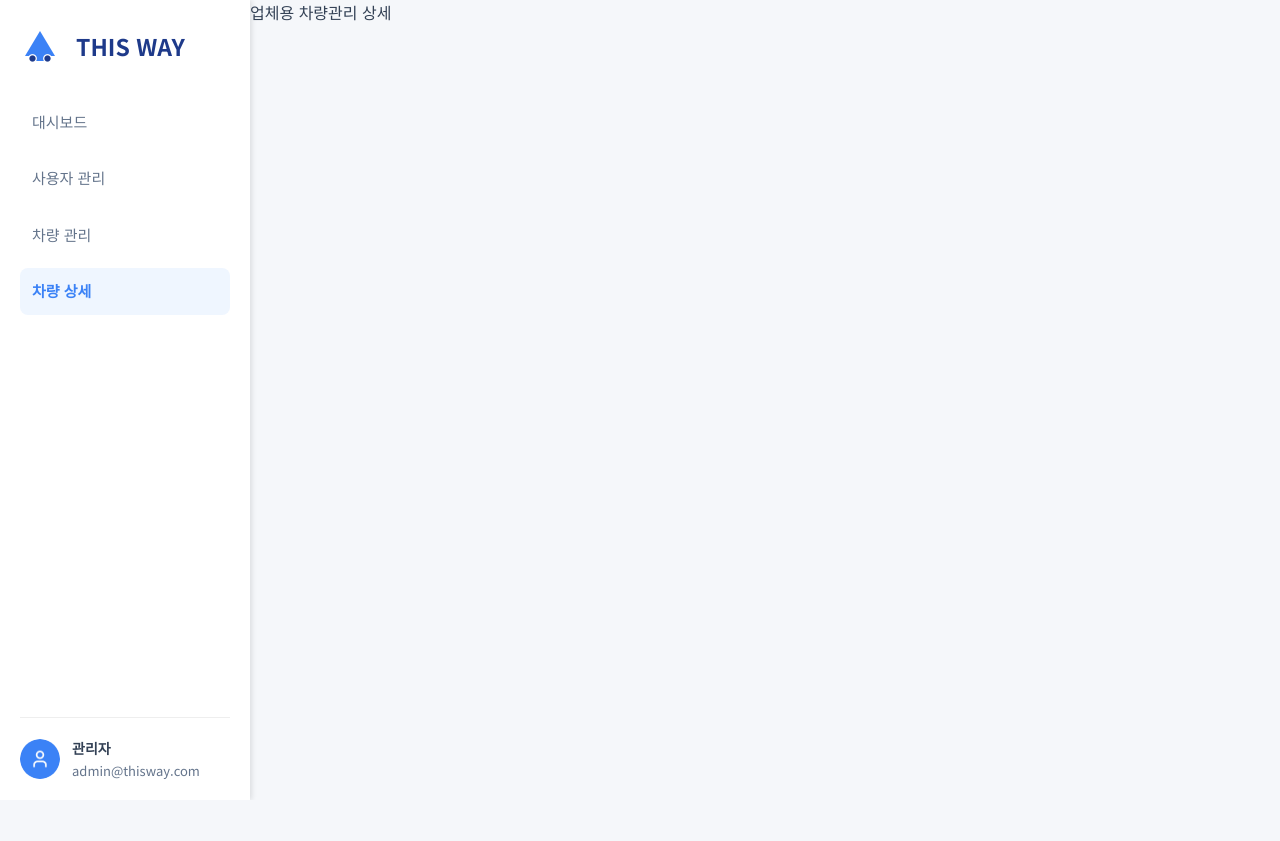
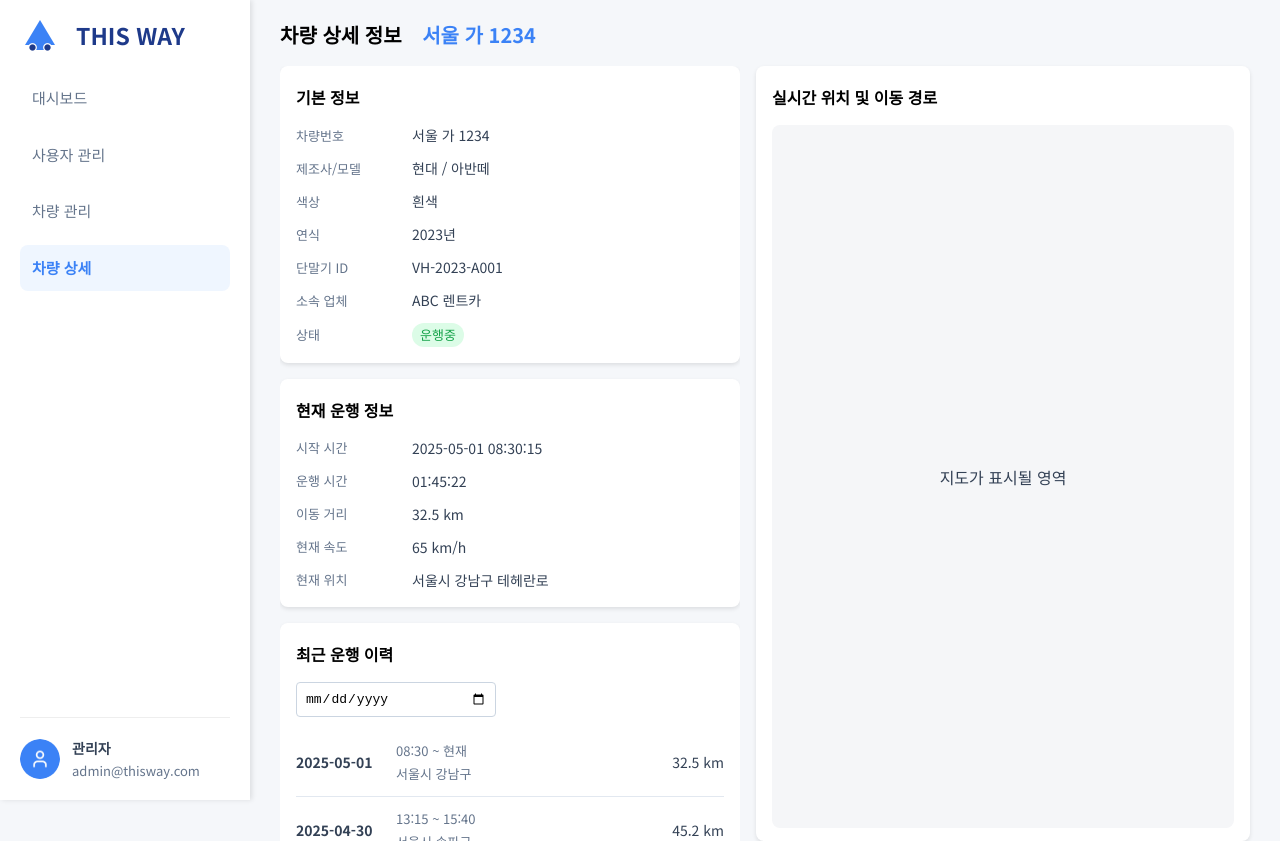
Before and after one commit to Kernel360/KBE5-Thisway-FE, a React (Vite) app: page /company/car-detail in a window 1280 px wide. Before the commit the page ends 800 px from the top, so only its background shows below. Built offline with nearby package versions, Linux system fonts and the light colour scheme; no server answers.

Commit message:
feat: #10 업체용 차량 상세보기 페이지 구현

```diff
--- a/src/App.jsx
+++ b/src/App.jsx
@@ -1,8 +1,10 @@
 import React from "react";
 import { BrowserRouter, Routes, Route } from "react-router-dom";
-import { ThemeProvider as MuiThemeProvider, CssBaseline } from "@mui/material";
+import { ThemeProvider as MuiThemeProvider, CssBaseline, GlobalStyles } from "@mui/material";
 import { ThemeProvider as StyledThemeProvider } from "styled-components";
+import StyledGlobalStyle from '@/theme/StyledGlobalStyle';
 import theme from "@/theme";
+import globalStyles from "@/theme/globalStyles";
 import MainLayout from "@/layouts/MainLayout";
 import AuthLayout from "@/layouts/AuthLayout";
 import LoginPage from "@/pages/auth/LoginPage";
@@ -28,6 +30,8 @@ function App() {
     <MuiThemeProvider theme={theme}>
       <StyledThemeProvider theme={theme}>
         <CssBaseline />
+        <GlobalStyles styles={globalStyles(theme)} />
+        <StyledGlobalStyle />
         <BrowserRouter>
           <Routes>
             <Route
--- a/src/components/Sidebar.jsx
+++ b/src/components/Sidebar.jsx
@@ -86,7 +86,7 @@ export default Sidebar;
 const SidebarContainer = styled.aside`
   width: 250px;
   background-color: ${({ theme }) => theme.palette.background.paper};
-  padding: 10px 20px 20px;
+  padding: 15px 20px 20px;
   box-shadow: 2px 0 5px rgba(0, 0, 0, 0.1);
   display: flex;
   flex-direction: column;
@@ -109,6 +109,7 @@ const LogoTitle = styled.h1`
 `;
 
 const Nav = styled.nav`
+  margin-top: 20px;
   flex: 1;
 `;
 
--- a/src/pages/company/CompanyCarDetailPage.jsx
+++ b/src/pages/company/CompanyCarDetailPage.jsx
@@ -1,7 +1,300 @@
-import React from "react";
+import React, { useState } from 'react';
+import styled from 'styled-components';
 
 const CompanyCarDetailPage = () => {
-  return <div>업체용 차량관리 상세</div>;
+  const [searchDate, setSearchDate] = useState('');
+
+  // 실제로는 URL 파라미터나 props로 받아올 carId를 사용하여 데이터를 가져올 예정
+  const carInfo = {
+    carNumber: '서울 가 1234',
+    manufacturer: '현대 / 아반떼',
+    color: '흰색',
+    year: '2023년',
+    vehicleId: 'VH-2023-A001',
+    company: 'ABC 렌트카',
+    status: '운행중',
+    currentInfo: {
+      startTime: '2025-05-01 08:30:15',
+      operationTime: '01:45:22',
+      distance: '32.5 km',
+      currentSpeed: '65 km/h',
+      location: '서울시 강남구 테헤란로'
+    }
+  };
+
+  const recentOperations = [
+    {
+      date: '2025-05-01',
+      time: '08:30 ~ 현재',
+      location: '서울시 강남구',
+      distance: '32.5 km'
+    },
+    {
+      date: '2025-04-30',
+      time: '13:15 ~ 15:40',
+      location: '서울시 송파구',
+      distance: '45.2 km'
+    },
+    {
+      date: '2025-04-29',
+      time: '09:20 ~ 11:05',
+      location: '서울시 마포구',
+      distance: '28.7 km'
+    }
+  ];
+
+  const filteredOperations = searchDate
+    ? recentOperations.filter(op => op.date.includes(searchDate))
+    : recentOperations;
+
+  return (
+    <Container>
+      <PageTitle>차량 상세 정보 <CarNumber>{carInfo.carNumber}</CarNumber></PageTitle>
+      <ContentWrapper>
+        <LeftColumn>
+          <Section>
+            <SectionTitle>기본 정보</SectionTitle>
+            <InfoList>
+              <InfoItem>
+                <Label>차량번호</Label>
+                <Value>{carInfo.carNumber}</Value>
+              </InfoItem>
+              <InfoItem>
+                <Label>제조사/모델</Label>
+                <Value>{carInfo.manufacturer}</Value>
+              </InfoItem>
+              <InfoItem>
+                <Label>색상</Label>
+                <Value>{carInfo.color}</Value>
+              </InfoItem>
+              <InfoItem>
+                <Label>연식</Label>
+                <Value>{carInfo.year}</Value>
+              </InfoItem>
+              <InfoItem>
+                <Label>단말기 ID</Label>
+                <Value>{carInfo.vehicleId}</Value>
+              </InfoItem>
+              <InfoItem>
+                <Label>소속 업체</Label>
+                <Value>{carInfo.company}</Value>
+              </InfoItem>
+              <InfoItem>
+                <Label>상태</Label>
+                <Value><StatusBadge>{carInfo.status}</StatusBadge></Value>
+              </InfoItem>
+            </InfoList>
+          </Section>
+
+          <Section>
+            <SectionTitle>현재 운행 정보</SectionTitle>
+            <InfoList>
+              <InfoItem>
+                <Label>시작 시간</Label>
+                <Value>{carInfo.currentInfo.startTime}</Value>
+              </InfoItem>
+              <InfoItem>
+                <Label>운행 시간</Label>
+                <Value>{carInfo.currentInfo.operationTime}</Value>
+              </InfoItem>
+              <InfoItem>
+                <Label>이동 거리</Label>
+                <Value>{carInfo.currentInfo.distance}</Value>
+              </InfoItem>
+              <InfoItem>
+                <Label>현재 속도</Label>
+                <Value>{carInfo.currentInfo.currentSpeed}</Value>
+              </InfoItem>
+              <InfoItem>
+                <Label>현재 위치</Label>
+                <Value>{carInfo.currentInfo.location}</Value>
+              </InfoItem>
+            </InfoList>
+          </Section>
+
+          <Section>
+            <SectionTitle>최근 운행 이력</SectionTitle>
+            <SearchContainer>
+              <SearchInput
+                type="date"
+                value={searchDate}
+                onChange={(e) => setSearchDate(e.target.value)}
+                placeholder="날짜 검색"
+              />
+            </SearchContainer>
+            <HistoryList>
+              {filteredOperations.map((operation, index) => (
+                <HistoryItem key={index}>
+                  <HistoryDate>{operation.date}</HistoryDate>
+                  <HistoryDetails>
+                    <div>{operation.time}</div>
+                    <div>{operation.location}</div>
+                  </HistoryDetails>
+                  <HistoryDistance>{operation.distance}</HistoryDistance>
+                </HistoryItem>
+              ))}
+            </HistoryList>
+          </Section>
+        </LeftColumn>
+
+        <RightColumn>
+          <Section style={{ height: '100%' }}>
+            <SectionTitle>실시간 위치 및 이동 경로</SectionTitle>
+            <MapContainer>
+              {/* 지도 컴포넌트가 들어갈 자리 */}
+              <div style={{ height: '100%', minHeight: '700px', background: '#f5f6f8', display: 'flex', alignItems: 'center', justifyContent: 'center' }}>
+                지도가 표시될 영역
+              </div>
+            </MapContainer>
+          </Section>
+        </RightColumn>
+      </ContentWrapper>
+    </Container>
+  );
 };
 
+const Container = styled.div`
+  padding: 10px 30px;
+  margin: 0 auto;
+`;
+
+const ContentWrapper = styled.div`
+  display: grid;
+  grid-template-columns: 460px 1fr;
+  gap: 16px;
+  height: calc(100vh - 100px);
+`;
+
+const LeftColumn = styled.div`
+  display: flex;
+  flex-direction: column;
+  gap: 16px;
+  overflow-y: auto;
+`;
+
+const RightColumn = styled.div`
+  height: 100%;
+`;
+
+const PageTitle = styled.h1.attrs(() => ({
+  className: 'page-header'
+}))`
+
+`;
+
+const CarNumber = styled.span`
+  color: ${({ theme }) => theme.palette.primary.main};
+  margin-left: 15px;
+`;
+
+const Section = styled.section`
+  background: white;
+  border-radius: 8px;
+  padding: 16px;
+  box-shadow: 0 2px 4px rgba(0, 0, 0, 0.1);
+`;
+
+const SectionTitle = styled.h2`
+  font-size: 16px;
+  margin-top: 3px;
+  margin-bottom: 16px;
+  color: ${({ theme }) => theme.palette.text.secondary};
+`;
+
+const InfoList = styled.div`
+  display: flex;
+  flex-direction: column;
+  gap: 12px;
+`;
+
+const InfoItem = styled.div`
+  display: flex;
+  align-items: center;
+  gap: 16px;
+`;
+
+const Label = styled.span`
+  font-size: 13px;
+  color: ${({ theme }) => theme.palette.text.disabled};
+  width: 100px;
+  flex-shrink: 0;
+`;
+
+const Value = styled.span`
+  font-size: 14px;
+  color: ${({ theme }) => theme.palette.text.primary};
+  flex: 1;
+`;
+
+const StatusBadge = styled.span`
+  background-color: ${({ theme }) => theme.palette.success.main};
+  color: ${({ theme }) => theme.palette.success.contrastText};
+  padding: 2px 8px;
+  border-radius: 12px;
+  font-size: 13px;
+  display: inline-block;
+`;
+
+const MapContainer = styled.div`
+  width: 100%;
+  height: calc(100% - 40px);
+  border-radius: 8px;
+  overflow: hidden;
+`;
+
+const SearchContainer = styled.div`
+  margin-bottom: 12px;
+`;
+
+const SearchInput = styled.input`
+  width: 200px;
+  padding: 8px;
+  border: 1px solid ${({ theme }) => theme.palette.grey[300]};
+  border-radius: 4px;
+  font-size: 13px;
+
+  &:focus {
+    outline: none;
+    border-color: ${({ theme }) => theme.palette.primary.main};
+  }
+`;
+
+const HistoryList = styled.div`
+  display: flex;
+  flex-direction: column;
+`;
+
+const HistoryItem = styled.div`
+  display: flex;
+  align-items: center;
+  padding: 12px 0;
+  border-bottom: 1px solid ${({ theme }) => theme.palette.grey[200]};
+
+  &:last-child {
+    border-bottom: none;
+  }
+`;
+
+const HistoryDate = styled.div`
+  width: 100px;
+  font-size: 14px;
+  font-weight: bold;
+`;
+
+const HistoryDetails = styled.div`
+  flex: 1;
+  display: flex;
+  flex-direction: column;
+  gap: 4px;
+  color: ${({ theme }) => theme.palette.text.disabled};
+  font-size: 13px;
+`;
+
+const HistoryDistance = styled.div`
+  width: 80px;
+  text-align: right;
+  color: ${({ theme }) => theme.palette.text.primary};
+  font-size: 14px;
+`;
+
 export default CompanyCarDetailPage;
--- a/src/theme/globalStyles.js
+++ b/src/theme/globalStyles.js
@@ -15,10 +15,11 @@ const globalStyles = (theme) => ({
         padding: "20px",
         overflowY: "auto",
     },
-    ".page-header h1": {
-        fontSize: "24px",
+    ".page-header": {
+        fontSize: "20px",
         fontWeight: "700",
         color: theme.palette.text.secondary,
+        marginTop: "10px",
         marginBottom: "16px",
     },
     ".header-content": {
--- a/src/theme/index.js
+++ b/src/theme/index.js
@@ -8,18 +8,18 @@ const theme = createTheme({
     lineHeight: 1.5,
     h1: {
       fontWeight: 700,
-      fontSize: "2.5rem",
+      fontSize: "20px",
     },
     h2: {
       fontWeight: 700,
-      fontSize: "2rem",
+      fontSize: "32px",
     },
     h3: {
       fontWeight: 500,
-      fontSize: "1.5rem",
+      fontSize: "24px",
     },
     body1: {
-      fontSize: "1rem",
+      fontSize: "16px",
     },
   },
 });
--- /dev/null
+++ b/src/theme/styledGlobalStyle.js
@@ -0,0 +1,37 @@
+import { createGlobalStyle } from 'styled-components';
+
+const StyledGlobalStyle = createGlobalStyle`
+  * {
+    margin: 0;
+    padding: 0;
+    box-sizing: border-box;
+  }
+  body {
+    font-family: ${({ theme }) => theme.typography.fontFamily};
+    line-height: ${({ theme }) => theme.typography.lineHeight};
+    color: ${({ theme }) => theme.palette.text.primary};
+    background-color: ${({ theme }) => theme.palette.background.default};
+  }
+  .app {
+    display: flex;
+    height: 100vh;
+  }
+  .main-content {
+    flex: 1;
+    padding: 20px;
+    overflow-y: auto;
+  }
+  .page-header {
+    font-size: 30px;
+    font-weight: 700;
+    color: ${({ theme }) => theme.palette.text.secondary};
+    margin-bottom: 16px;
+  }
+  .header-content {
+    display: flex;
+    justify-content: space-between;
+    align-items: center;
+    margin-bottom: 24px;
+  }
+`;
+export default StyledGlobalStyle;
```
